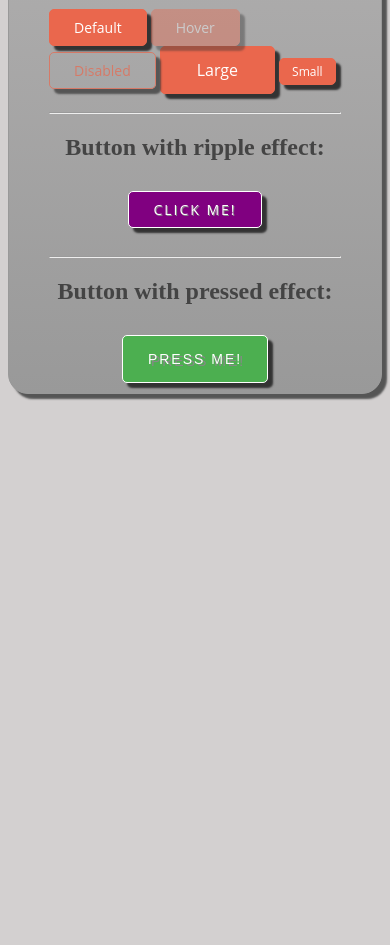
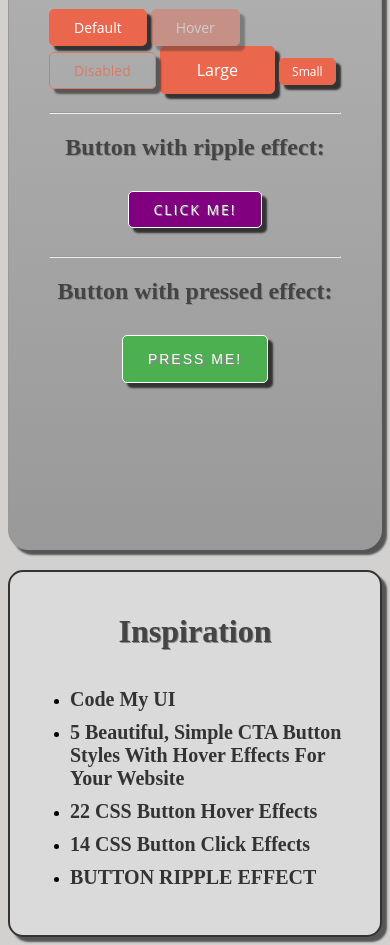
Before and after one commit to MadScientistsDesigns/UI-buttons-kit, a plain HTML site: page index.html in a window 390 px wide. Shown: the part 520-1465 px from the top of the page. Before the commit the page ends 942 px from the top, so only its background shows below. Drawn offline with Linux system fonts and the light colour scheme.

Commit message:
added media queries for responsive design,links for inspiration

```diff
--- a/index.html
+++ b/index.html
@@ -1,5 +1,6 @@
 <!DOCTYPE html>
 <html lang="en">
+
 <head>
     <meta charset="UTF-8">
     <meta name="viewport" content="width=device-width, initial-scale=1.0">
@@ -7,6 +8,7 @@
     <title>UI Buttons Kit</title>
     <link rel="stylesheet" href="style.css">
 </head>
+
 <body>
 
     <div class="container" id="grad">
@@ -48,9 +50,21 @@
                     <div id="pressed">
                         <button class="pressed">Press me!</button>
                     </div>
+    </div>
+    <!--end container-->
 
-
-</div><!--end container-->
+    <div class="inspiration">
+        <h1>Inspiration</h1>
+        <ul>
+            <li><a href="https://codemyui.com/tag/button/">Code My UI</a></li>
+            <li><a href="https://www.magnet4blogging.net/button-styles/">5 Beautiful, Simple CTA Button Styles With Hover Effects For Your Website</a></li>
+            <li><a href="https://freefrontend.com/css-button-hover-effects/">22 CSS Button Hover Effects</a></li>
+            <li><a href="https://freefrontend.com/css-button-click-effects/">14 CSS Button Click Effects</a></li>
+            <li><a href="https://www.florin-pop.com/blog/2017/09/button-ripple-effect/">BUTTON RIPPLE EFFECT</a></li>
+        </ul>
+    </div>
+    <!-- end inspiration -->
     <script src="script.js"></script>
 </body>
+
 </html>
--- a/style.css
+++ b/style.css
@@ -10,9 +10,11 @@
 body {
     background-color: rgb(211, 208, 208);
     display: flex;
+    flex-wrap: wrap;
     justify-content: center;
 }
 
+/* container */
 .container {
     background-color: #999;
     background-image: linear-gradient(rgb(194, 192, 192),#999);
@@ -43,9 +45,10 @@ h1, h2, h4{
     color: #444;
 }
 
-/* h4 {
-    color: #444;
-} */
+h1,h2 {
+    text-shadow: 1px 1px #888;
+}
+/* end container */
 
 
 /* ripple effect */
@@ -119,6 +122,7 @@ button:focus {
   }
 /* end pressed effect */
 
+/* default colors */
 .defaultColors {
     flex-direction: column;
 	align-items: center;
@@ -204,3 +208,61 @@ button:focus {
     font-size: 12px;
     padding: 4px 12px;
 }
+/* end default colors */
+
+/* inspiration */
+.inspiration {
+    display: flex;
+    flex-direction: column;
+    border: 2px solid #333;
+    border-radius: 15px;
+    box-shadow: 5px 5px 2px #555;
+    padding: 20px;
+    width: 58%;
+    background: rgb(219, 218, 218);
+}
+.inspiration a {
+    text-decoration: none;
+    color: #333;
+    font-size: 20px;
+    font-weight: 700;
+}
+
+.inspiration li {
+    padding-bottom: 10px;
+}
+/* end inspiration */
+
+/* responsive design for smaller screens */
+@media only screen and (max-width: 768px) {
+    .container {
+        height: 800px;
+    }
+
+    .inspiration {
+        width: 70vw;;
+    }
+}
+
+@media only screen and (max-width: 500px) {
+    .container {
+        height: 1000px;
+    }
+
+    .inspiration {
+        width: 100vw;;
+    }
+}
+/* end responsive design for smaller screens */
+
+@media only screen and (min-width: 1459px) {
+    body {
+        flex-direction: row;
+        justify-content: space-around;
+    }
+
+    .inspiration {
+        width: 50vw;;
+        margin: 20px;
+    }
+}
```
Lines whose indentation alone changed are shown as unchanged.
